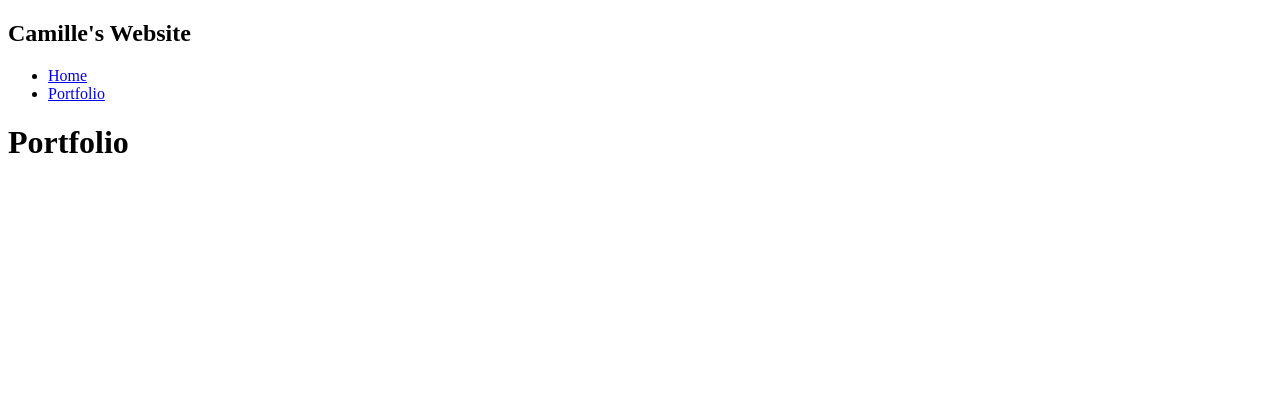
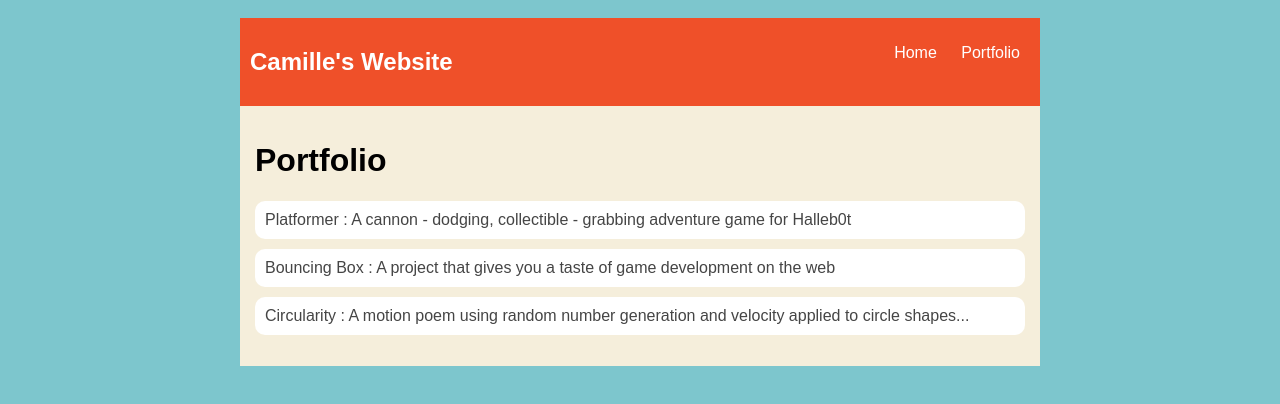
Before and after one commit to Camille-Martin/Camille-Martin.github.io, a plain HTML site: page portfolio.html in a window 1280 px wide. Drawn offline with Linux system fonts and the light colour scheme.

Commit message:
add portfolio.html file

```diff
--- a/portfolio.html
+++ b/portfolio.html
@@ -2,6 +2,82 @@
 <html>
     <head>
         <title>Camille's Website</title>
+        <style type="text/css">
+            body {
+                background: rgb(125, 198, 205);
+                color: rgb(45, 45, 45);
+                padding: 10px;
+                font-family: arial;
+            }
+            header {
+                font-size: 1.5em;
+                font-weight: bold;
+            }
+
+            #all-contents {
+                max-width: 800px;
+                margin: auto;
+            }
+
+            /* navigation menu */
+            nav {
+                background: rgb(239, 80, 41);
+                margin: 0 auto;
+                display: flex;
+                padding: 10px;
+            }
+            h1 {
+                display: flex;
+                align-items: center;
+                color: rgb(255, 255, 255);
+                flex: 1;
+            }
+            #nav-ul {
+                list-style-image: none;
+            }
+            .nav-li {
+                display: inline-block;
+                padding: 0 10px;
+            }
+            .nav-a {
+                text-decoration: none;
+                color: #fff;
+            }
+
+            /* main container area beneath menu */
+            main {
+                background: rgb(245, 238, 219);
+                display: flex;
+            }
+            .content {
+                flex: 1;
+                padding: 15px;
+            }
+            .content h1 {
+                color: black;
+            }
+
+            #portfolio {
+                list-style-type: none;
+                padding-left: 0;
+            }
+
+            #portfolio li {
+                background: #fff;
+                padding: 10px;
+                border-radius: 10px;
+                margin-bottom: 10px;
+            }
+
+            #portfolio li:hover {
+                background: #eee;
+            }
+
+            #portfolio a {
+                text-decoration: none;
+                color: #454545;
+            }
+        </style>
     </head>
 
     <body>
@@ -21,6 +97,9 @@
             <div class="content">
                 <h1>Portfolio</h1>
                 <ul id="portfolio">
+                    <li><a href="projects/platformer/">Platformer : A cannon - dodging, collectible - grabbing adventure game for Halleb0t</a></li>
+                    <li><a href="projects/bouncing-box/">Bouncing Box : A project that gives you a taste of game development on the web </a></li>
+                    <li><a href="projects/circularity/">Circularity : A motion poem using random number generation and velocity applied to circle shapes...</a></li>
                 </ul>
             </div>
         </main>
```
